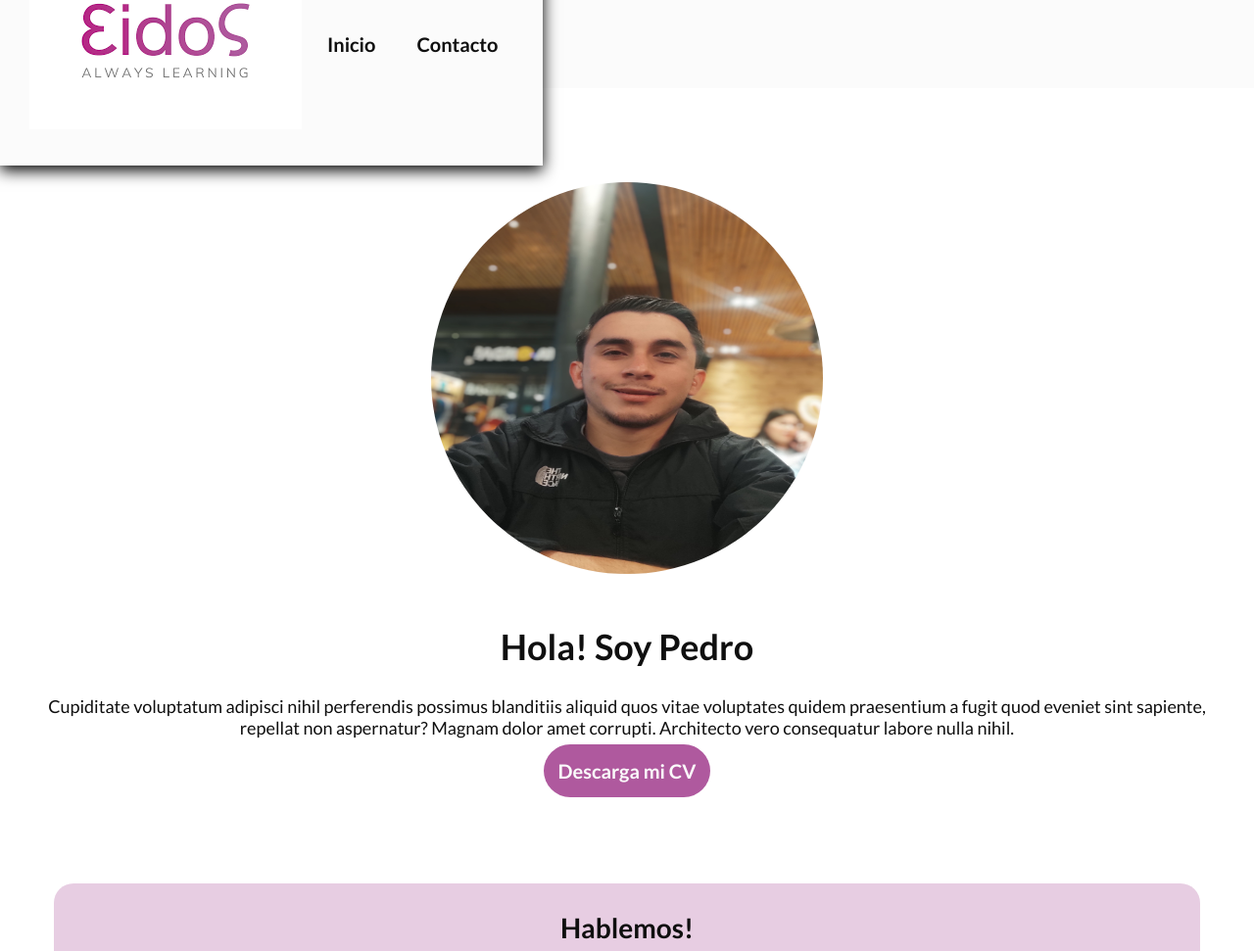
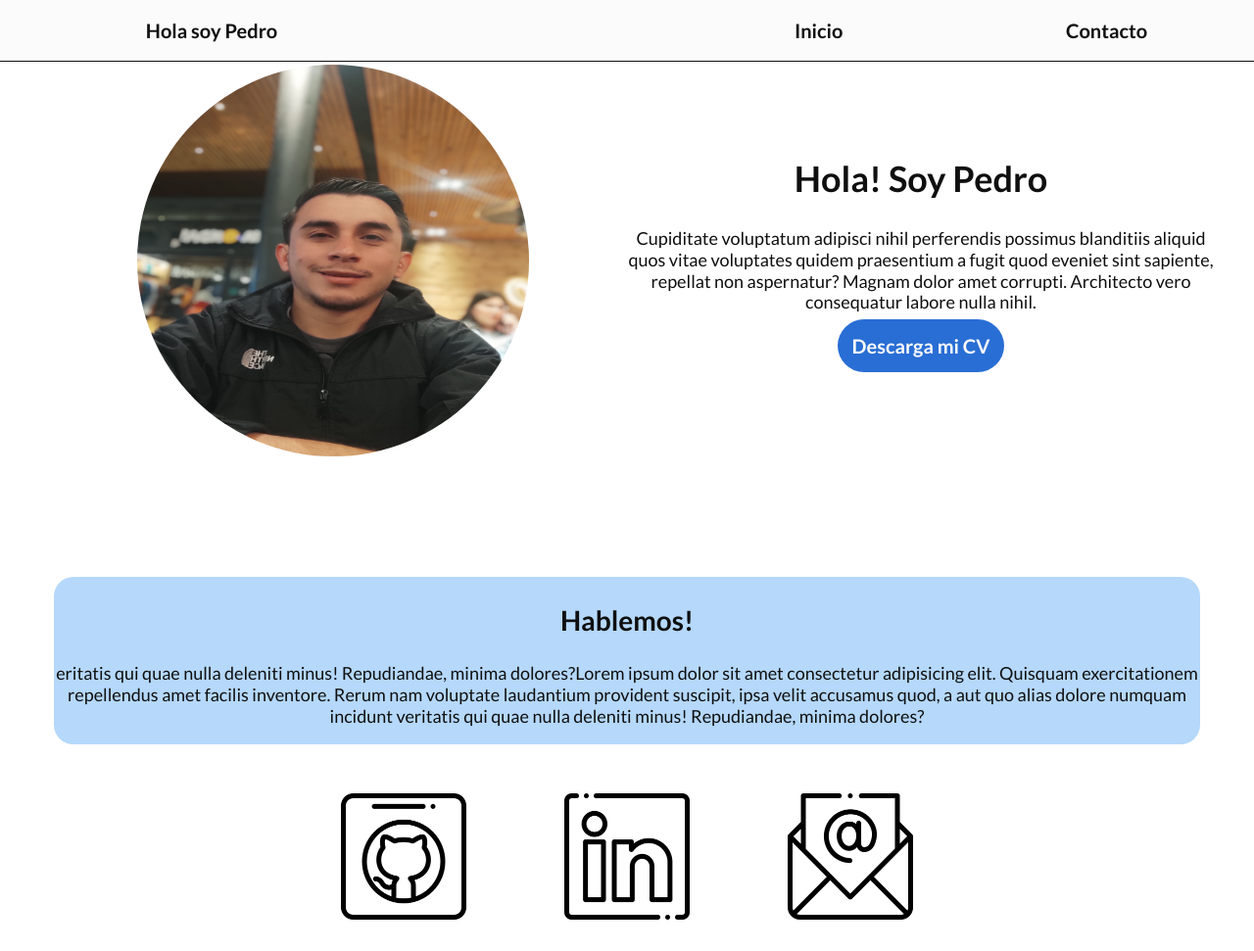
Before and after one commit to pagc97/proyecto-2-LatamPagc, a plain HTML site: page index.html in a window 1280 px wide. Shown: the top 971 px of the page at 98% size. Drawn offline with Linux system fonts and the light colour scheme.

Commit message:
se agrero medias querry y cambios de color al diseño

```diff
--- a/css/styles.css
+++ b/css/styles.css
@@ -2,8 +2,8 @@
 :root {
     --blanco: #fbfbfb;
     --oscuro: #0f0f0f;
-    --primario: rgba(175, 89, 158, 0.3);
-    --secundario: #af599e;
+    --primario: rgba(59, 152, 245, 0.377);
+    --secundario: #296ed4;
 
     --fuentePrincipal: 'Lato', sans-serif;
 
@@ -67,28 +67,43 @@ h3 {
 }
 /* hearder */
 .header {
-    background-color: #fbfbfb;
+    background-color: var(--blanco);
     display: flex;
-    align-items: center;
-    height: 9rem;
+    flex-direction: column;
     width: 100%;
     position: fixed;
     top: 0;
-    left: 0;
+    border-bottom: solid 1px var(--oscuro);
 }
-.header__logo {
 
-}
 /*navegacion*/
+
 .navegacion{
     gap: 1rem;
     display: flex;
-    background-color: var(--blanco);
+    flex-direction: column;
     justify-content: center;
     align-items: center;
-    padding: 3rem;
-    box-shadow: 0px 5px 15px 0px black;
+}
+@media (min-width: 390px) {
+    .navegacion{
+        gap: 1rem;
+        flex-direction: row;
+        justify-content:space-between;
+        align-items: center;
+    }
+}
+@media (min-width: 768px) {
+    .navegacion{
+        gap: 1rem;
+        flex-direction: row;
+        justify-content:space-around;
+        align-items: center;
 
+    }
+    #nav-nombre{
+        margin-right: 30rem;
+    }
 }
 .navegacion__item {
     padding: 1.6rem;
@@ -99,15 +114,25 @@ h3 {
 .navegacion__item:hover {
     color: var(--secundario);
 }
+/* grid */
+@media (min-width: 768px) {
+    .grid {
+        display: grid;
+        grid-template-columns: repeat(2, 1fr) ;
+    }
+}
 
 /* Seccion inicio */
+
 .contenido-inicio {
     display: flex;
     flex-direction: column;
-    margin-top: 2rem;
     justify-content: center;
     align-items: center;
-    padding-top: 15rem;
+    padding-top: 5rem;
+}
+.contenido-inicio:last-child {
+    padding-top: 1rem;
 }
 .contenido-inicio__pagc {
     border-radius: 80%;
@@ -147,7 +172,20 @@ article {
 .contacto__icons {
     display: flex;
     gap: 2rem;
-
+}
+@media (min-width: 390px) {
+    .contacto__icons{
+        flex-direction: row;
+        max-width: 30%;
+        gap: 25rem;
+    }
+}
+@media (min-width: 768px) {
+    .contacto__icons {
+        flex-direction: row;
+        max-width: 50%;
+        gap: 10rem;
+    }
 }
 /* footer */
 .footer {
@@ -157,7 +195,7 @@ text-align: center;
 .footer p {
     color: var(--blanco);
     font-weight: bold;
-    padding: 7rem;
+    padding: 4rem;
     margin: 0;
 }
 
--- a/index.html
+++ b/index.html
@@ -16,7 +16,7 @@
     <nav>
         <ul class="navegacion" >
             <li>
-                <a href="index.html"><img class="header__logo" src="img/eidos.png" alt="logo eidos"></a>
+                <a class="navegacion__item" id="nav-nombre" href="index.html">Hola soy Pedro</a>
             </li>
             <li>
                 <a class="navegacion__item" href="#contenido-inicio">Inicio</a>
@@ -28,17 +28,20 @@
         </nav>
     </header>
     <main class="contenedor">
+        <div class="grid">
             <section class="contenido-inicio" id="contenido-inicio">
                 <figure>
                     <img class="contenido-inicio__pagc" src="img/pagc.jpg" alt="imagen pagc">
                 </figure>
+            </section>
+            <section class="contenido-inicio">
                     <article id="contenido-article">
                         <h1>Hola! Soy Pedro</h1>
                         <p>Cupiditate voluptatum adipisci nihil perferendis possimus blanditiis aliquid quos vitae voluptates quidem praesentium a fugit quod eveniet sint sapiente, repellat non aspernatur? Magnam dolor amet corrupti. Architecto vero consequatur labore nulla nihil.</p>
-                <a class="contenido-inicio__boton" href="#">Descarga mi CV</a>
+                        <a class="contenido-inicio__boton"  href="#">Descarga mi CV</a>
                     </article>
             </section>
-
+        </div>
         <section class="contacto" id="contacto">
             <article class="contacto__sombra">
                 <h2>Hablemos!</h2>
```
Lines whose indentation alone changed are shown as unchanged.
